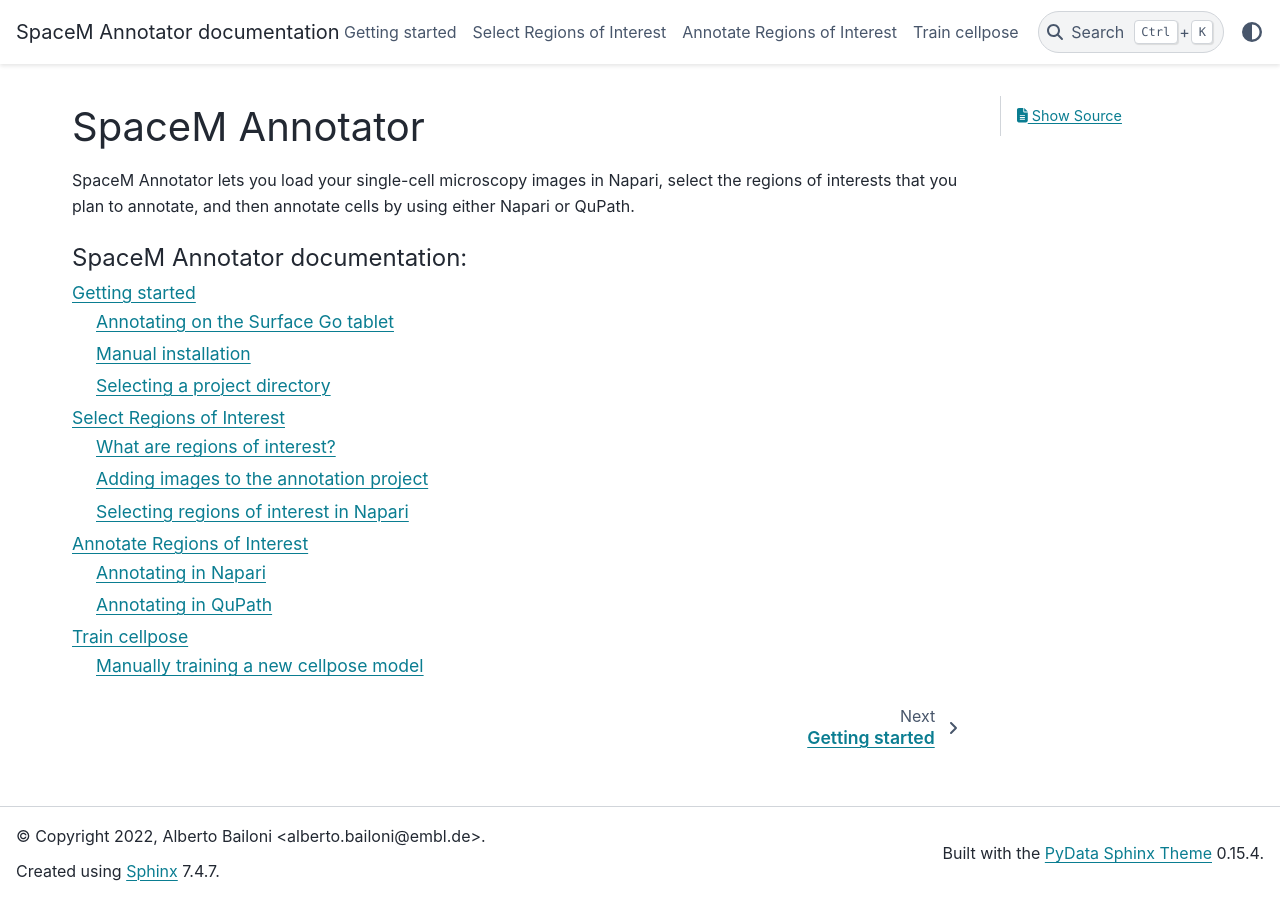
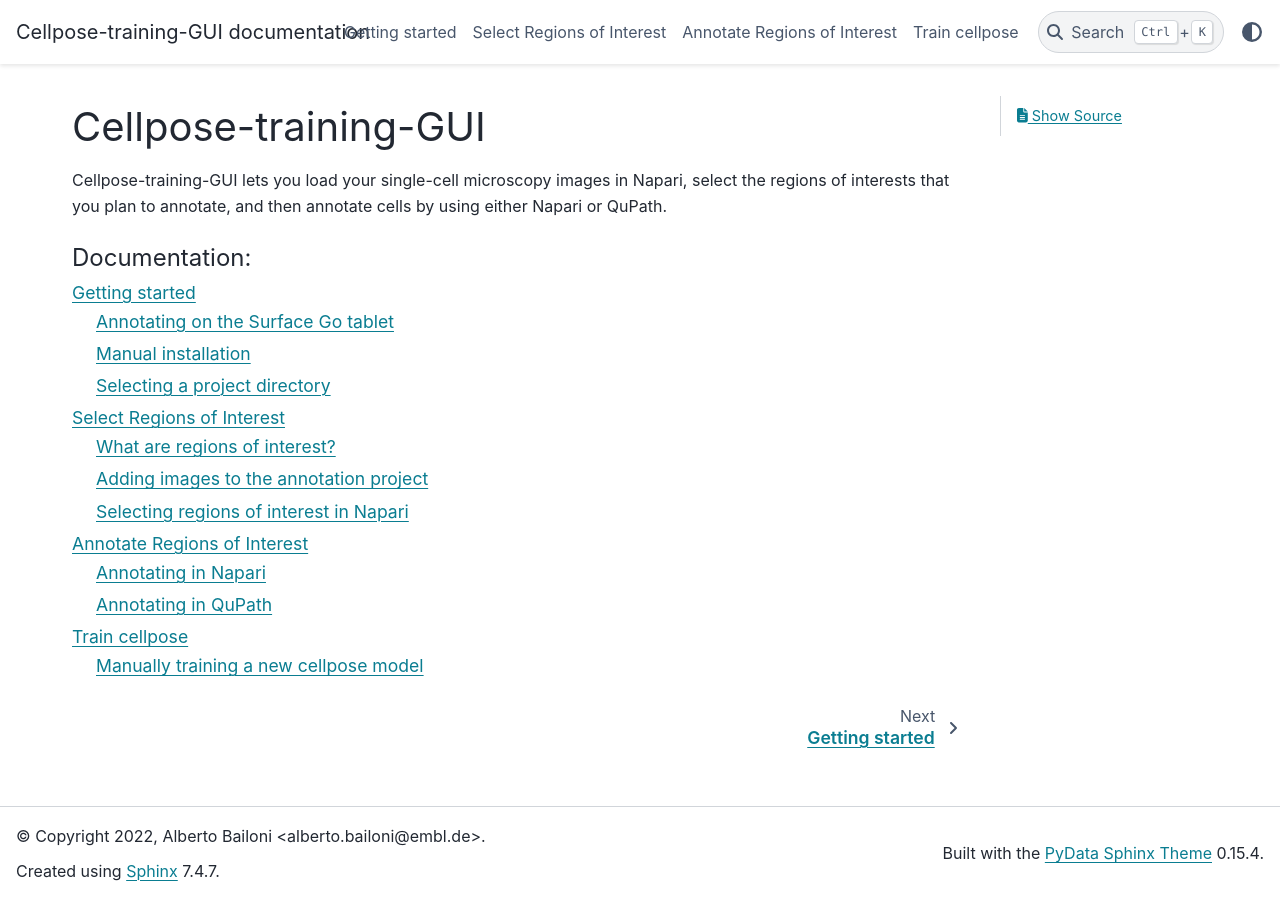
Before and after one commit to abailoni/cellpose-training-gui, a Sphinx documentation site: the page built from docs/index.md, in a window 1280 px wide. Built offline with Sphinx 7.4.7 and the PyData theme 0.15.4, drawn with Linux system fonts in a browser that asks for light colours.

Commit message:
Update name of the repo in docs

```diff
--- a/docs/conf.py
+++ b/docs/conf.py
@@ -3,7 +3,7 @@ import sys
 
 sys.path.insert(0, os.path.abspath("."))
 
-project = "SpaceM Annotator"
+project = "Cellpose-training-GUI"
 copyright = "2022, Alberto Bailoni <alberto.bailoni@embl.de>"
 author = "Alberto Bailoni <alberto.bailoni@embl.de>"
 extensions = [
--- a/docs/index.md
+++ b/docs/index.md
@@ -9,7 +9,7 @@
 ---
 maxdepth: 2
 caption: |
-    SpaceM Annotator documentation:
+    Documentation:
 ---
 spacem_annotator/install
 spacem_annotator/select_rois
```
Also changed, not shown: 2 other files.
